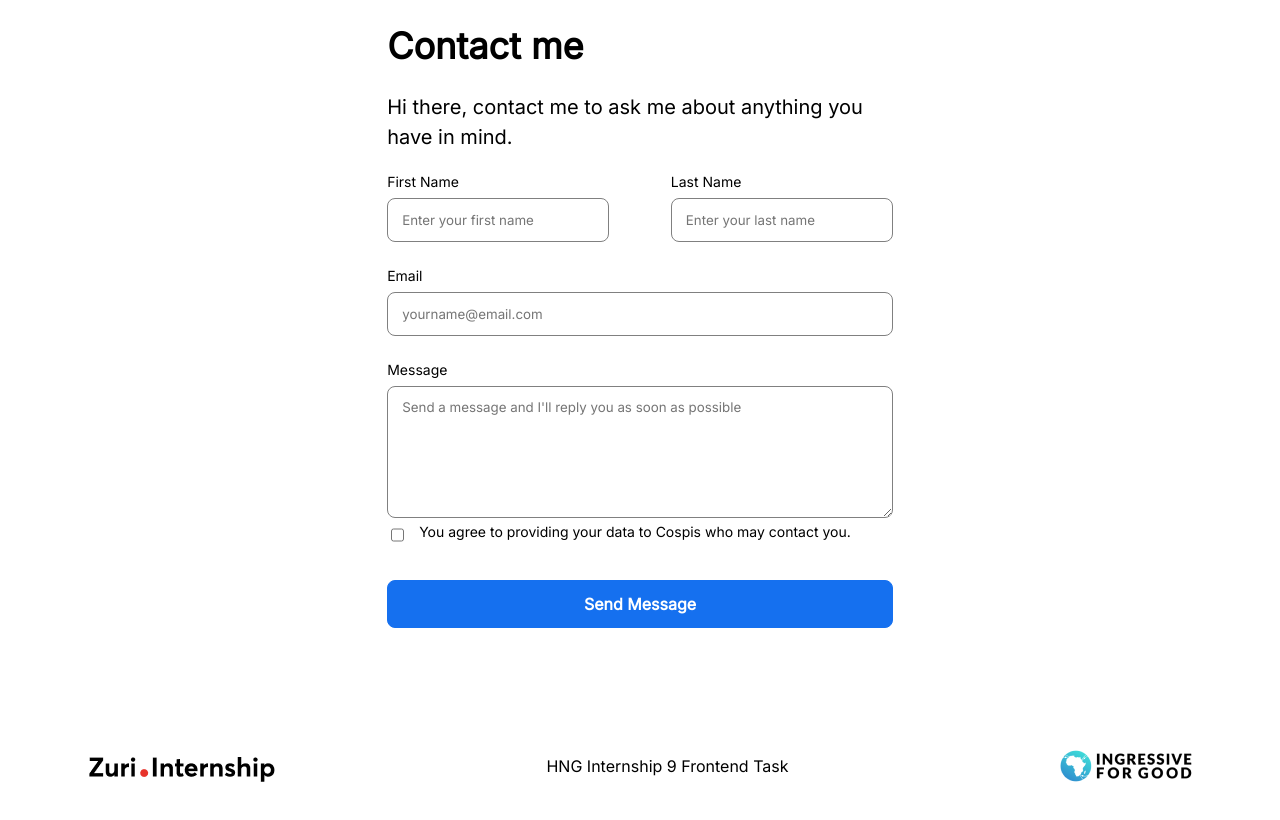
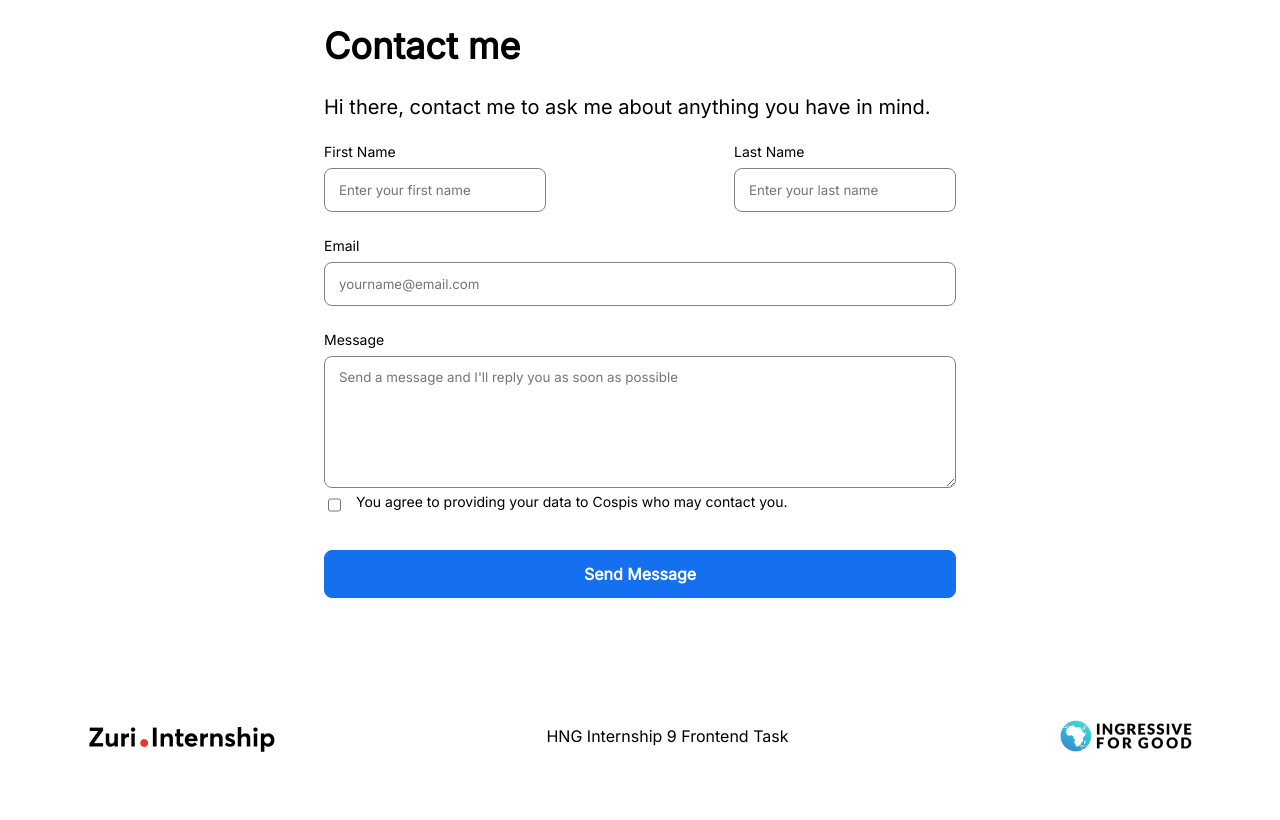
Before and after one commit to Cospis/Front-End-Stage-1-Task, a React (Create React App) app: page /contact in a window 1280 px wide. Shown: the top 820 px of the page. Built offline with nearby package versions, Linux system fonts and the light colour scheme.

Commit message:
Update index.css

```diff
--- a/src/index.css
+++ b/src/index.css
@@ -157,7 +157,7 @@ justify-content:space-between;
 }
 
 .contactus{
-  margin: 24px 30%;
+  margin: 24px 25%;
   /* width: 100%; */
 }
 .contactus h1{
```
